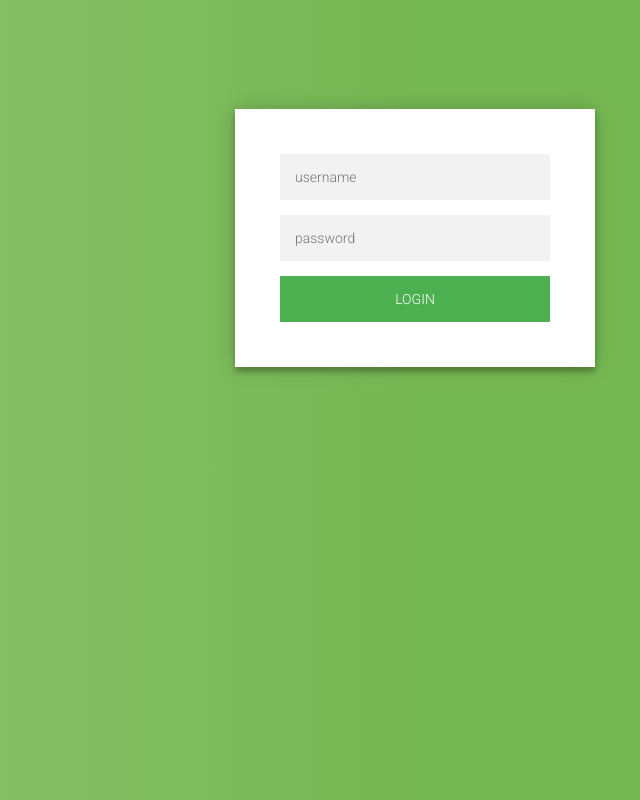
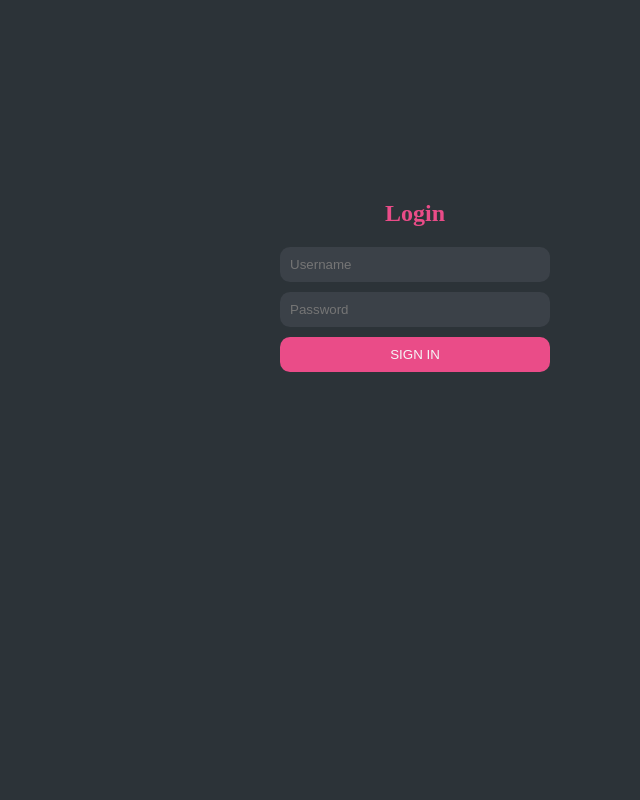
Before and after one commit to gaamiranda/gambling-rock-paper-scissors, a plain HTML site: page index.html in a window 1280 px wide. Shown: the whole page, without its empty margins (225-865 px from the left). Drawn offline with Linux system fonts and the light colour scheme.

Commit message:
new login

```diff
--- a/index.html
+++ b/index.html
@@ -1,21 +1,33 @@
 <!DOCTYPE html>
 <html lang="en">
+
 <head>
-	<meta charset="UTF-8">
-	<meta name="viewport" content="width=device-width, initial-scale=1.0">
-	<link rel="stylesheet" href="styles.css">
-	<title>Document</title>
+    <meta charset="UTF-8">
+    <meta name="viewport" content="width=device-width, initial-scale=1.0">
+    <title>Login Page</title>
+    <link rel="stylesheet" href="styles.css" />
 </head>
+
 <body>
-	<div class="login-page">
-		<div class="form">
-			<form class="login-form">
-			<input type="text" id="login-name" placeholder="username"/>
-			<input type="password" id="login-password" placeholder="password"/>
-			<button id="login-button">login</button>
-			</form>
-		</div>
-		</div>
-		<script src="script.js"></script>
+    <h2>Login</h2>
+    <div class="login-form">
+        <form id="login-form">
+            <div class="input-group">
+                <label for="login-username">
+                    <input required type="text" placeholder="Username" id="login-username">
+                </label>
+            </div>
+            <div class="input-group">
+                <label for="login-password">
+                    <input required type="password" placeholder="Password" id="login-password">
+                </label>
+            </div>
+            <div class="input-group">
+                <input type="submit" value="SIGN IN" id="login-button">
+            </div>
+        </form>
+    </div>
+    <script src="script.js"></script>
 </body>
+
 </html>
--- a/script.js
+++ b/script.js
@@ -1,6 +1,7 @@
-document.getElementById('login-button').addEventListener('click', function(e) {
+
+document.getElementById('login-form').addEventListener('submit', function(e) {
 	e.preventDefault()
-	let name = document.getElementById("login-name").value
+	let name = document.getElementById("login-username").value
 	let password = document.getElementById("login-password").value
 	if (name === "admin" && password === "admin") window.location.href = "main.html"
 	else alert("Invalid username or password!")
--- a/styles.css
+++ b/styles.css
@@ -1,98 +1,58 @@
-@import url(https://fonts.googleapis.com/css?family=Roboto:300);
+body {
+    background-color: #2c3338;
+    color: #f5f6f7;
+}
 
-.login-page {
-	width: 360px;
-	padding: 8% 0 0;
-	margin: auto;
+.login-form {
+    text-align: center;
+    margin: auto;
+    width: 300px;
 }
-.form {
-	position: relative;
-	z-index: 1;
-	background: #FFFFFF;
-	max-width: 360px;
-	margin: 0 auto 100px;
-	padding: 45px;
-	text-align: center;
-	box-shadow: 0 0 20px 0 rgba(0, 0, 0, 0.2), 0 5px 5px 0 rgba(0, 0, 0, 0.24);
+
+h2 {
+    text-align: center;
+    margin-top: 200px;
+    color: #ea4c88;
 }
-.form input {
-	font-family: "Roboto", sans-serif;
-	outline: 0;
-	background: #f2f2f2;
-	width: 100%;
-	border: 0;
-	margin: 0 0 15px;
-	padding: 15px;
-	box-sizing: border-box;
-	font-size: 14px;
+
+
+.input-group {
+    margin-bottom: 10px;
 }
-.form button {
-	font-family: "Roboto", sans-serif;
-	text-transform: uppercase;
-	outline: 0;
-	background: #4CAF50;
-	width: 100%;
-	border: 0;
-	padding: 15px;
-	color: #FFFFFF;
-	font-size: 14px;
-	-webkit-transition: all 0.3 ease;
-	transition: all 0.3 ease;
-	cursor: pointer;
+
+input[type="text"], input[type="password"] {
+	background-color: #3b4148;
 }
-.form button:hover,.form button:active,.form button:focus {
-	background: #43A047;
+
+input[type="password"]:focus, input[type="text"]:focus {
+	outline: none;
+    box-shadow: none;
 }
-.form .message {
-	margin: 15px 0 0;
-	color: #b3b3b3;
-	font-size: 12px;
+
+input[type="text"], input[type="password"], input[type="submit"] {
+    width: 90%;
+    padding: 10px;
+    box-sizing: border-box;
+	border-radius: 10px;
+	border: none;
+	caret-color: #ea4c88;
+	color: white;
 }
-.form .message a {
-	color: #4CAF50;
-	text-decoration: none;
+
+input[type="text"]:hover {
+    background-color: #434a52;
 }
-.form .register-form {
-	display: none
+
+input[type="password"]:hover {
+    background-color: #434a52;
 }
-.container {
-	position: relative;
-	z-index: 1;
-	max-width: 300px;
-	margin: 0 auto;
+
+input[type="submit"] {
+    background-color: #ea4c88;
+    color: #f5f6f7;
+    cursor: pointer;
 }
-.container:before, .container:after {
-	content: "";
-	display: block;
-	clear: both;
+
+input[type="submit"]:hover {
+    background-color: #d44179;
 }
-.container .info {
-	margin: 50px auto;
-	text-align: center;
-}
-.container .info h1 {
-	margin: 0 0 15px;
-	padding: 0;
-	font-size: 36px;
-	font-weight: 300;
-	color: #1a1a1a;
-}
-.container .info span {
-	color: #4d4d4d;
-	font-size: 12px;
-}
-.container .info span a {
-	color: #000000;
-	text-decoration: none;
-}
-.container .info span .fa {
-	color: #EF3B3A;
-}
-body {
-  background: #76b852; /* fallback for old browsers */
-	background: rgb(141,194,111);
-	background: linear-gradient(90deg, rgba(141,194,111,1) 0%, rgba(118,184,82,1) 50%);
-	font-family: "Roboto", sans-serif;
-	-webkit-font-smoothing: antialiased;
-	-moz-osx-font-smoothing: grayscale;
-}
```
